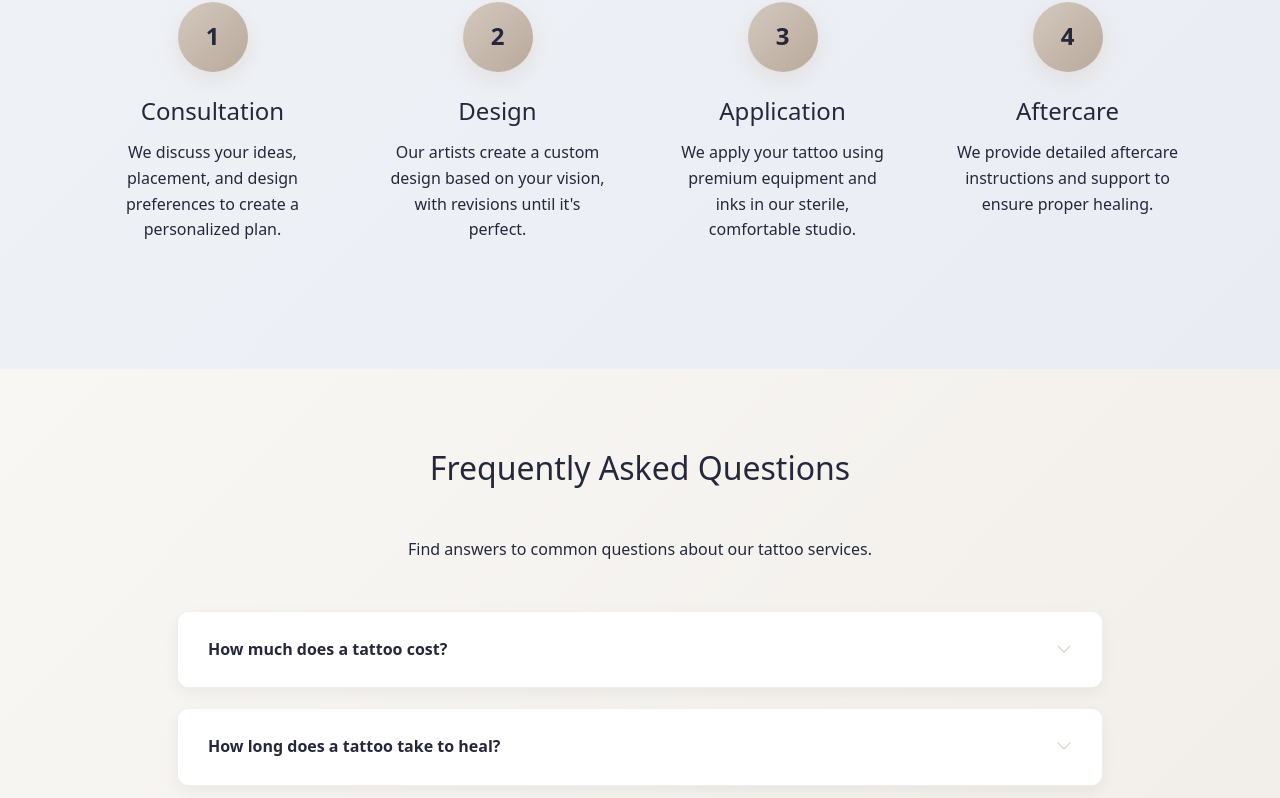
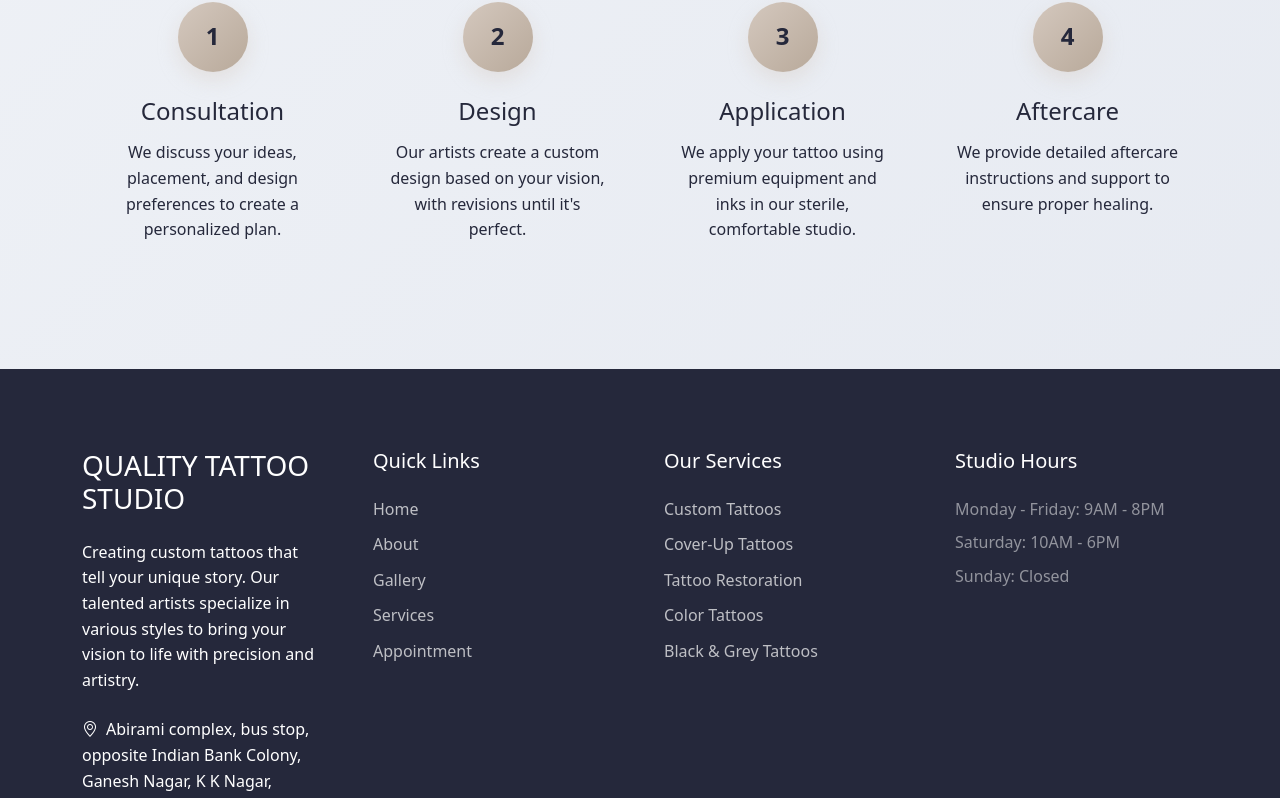
Before and after one commit to hifi6319-jpg/fgujkbg, a React (Vite) app: page /services in a window 1280 px wide. Shown: the part 1988-2786 px from the top of the page. Built offline with nearby package versions, Linux system fonts and the light colour scheme; a web font is replaced by a local one.

Commit message:
Remove FAQ section and clean up styles

```diff
--- a/src/pages/Services.jsx
+++ b/src/pages/Services.jsx
@@ -1,35 +1,4 @@
-import { useState } from 'react';
-
 const Services = () => {
-    const [activeFaq, setActiveFaq] = useState(null);
-
-    const toggleFaq = (index) => {
-        setActiveFaq(activeFaq === index ? null : index);
-    };
-
-    const faqs = [
-        {
-            question: "How much does a tattoo cost?",
-            answer: "Tattoo pricing varies based on size, complexity, placement, and the artist's experience. Small tattoos start at ₹1000, while larger custom pieces can range from ₹3000 to ₹20000+. During your consultation, we'll provide a detailed quote based on your specific design."
-        },
-        {
-            question: "How long does a tattoo take to heal?",
-            answer: "Surface healing typically takes 2-3 weeks, but complete healing (all layers of skin) can take 4-6 weeks. Proper aftercare is essential for optimal healing and tattoo longevity. We provide detailed aftercare instructions and are available to answer any healing questions."
-        },
-        {
-            question: "Do you use sterile equipment?",
-            answer: "Absolutely. We maintain the highest standards of hygiene and safety. All needles are single-use and disposed of immediately after each session. Our studio undergoes regular sterilization, and our artists follow strict health protocols to ensure a safe environment for every client."
-        },
-        {
-            question: "Can I bring my own design?",
-            answer: "Yes! We welcome custom designs and will work with you to adapt your concept for optimal tattooing. Our artists can also create original designs based on your ideas, references, or inspiration. During your consultation, we'll discuss your vision and create a design that works well as a tattoo."
-        },
-        {
-            question: "How do I care for my new tattoo?",
-            answer: "We provide detailed aftercare instructions specific to your tattoo. Generally, this includes keeping the tattoo clean, applying recommended ointment, avoiding sun exposure, and not picking at healing skin. We also offer aftercare products for purchase and are always available to answer healing questions."
-        }
-    ];
-
     return (
         <>
             <section className="page-header" style={{
@@ -161,36 +130,6 @@ const Services = () => {
                     </div>
                 </div>
             </section>
-
-            {/* FAQ Section */}
-            <section className="section-padding bg-light">
-                <div className="container">
-                    <h2 className="section-title animate-on-scroll text-center" style={{ marginBottom: '50px' }}>Frequently Asked Questions</h2>
-                    <p className="text-center mb-5 animate-on-scroll">Find answers to common questions about our tattoo services.</p>
-
-                    <div className="row justify-content-center">
-                        <div className="col-lg-10">
-                            {faqs.map((faq, index) => (
-                                <div
-                                    key={index}
-                                    className={`faq-item animate-on-scroll ${activeFaq === index ? 'active' : ''}`}
-                                    onClick={() => toggleFaq(index)}
-                                >
-                                    <div className="faq-question">
-                                        <span>{faq.question}</span>
-                                        <i className="bi bi-chevron-down"></i>
-                                    </div>
-                                    <div className="faq-answer">
-                                        <div>
-                                            <p>{faq.answer}</p>
-                                        </div>
-                                    </div>
-                                </div>
-                            ))}
-                        </div>
-                    </div>
-                </div>
-            </section>
         </>
     );
 };
```
